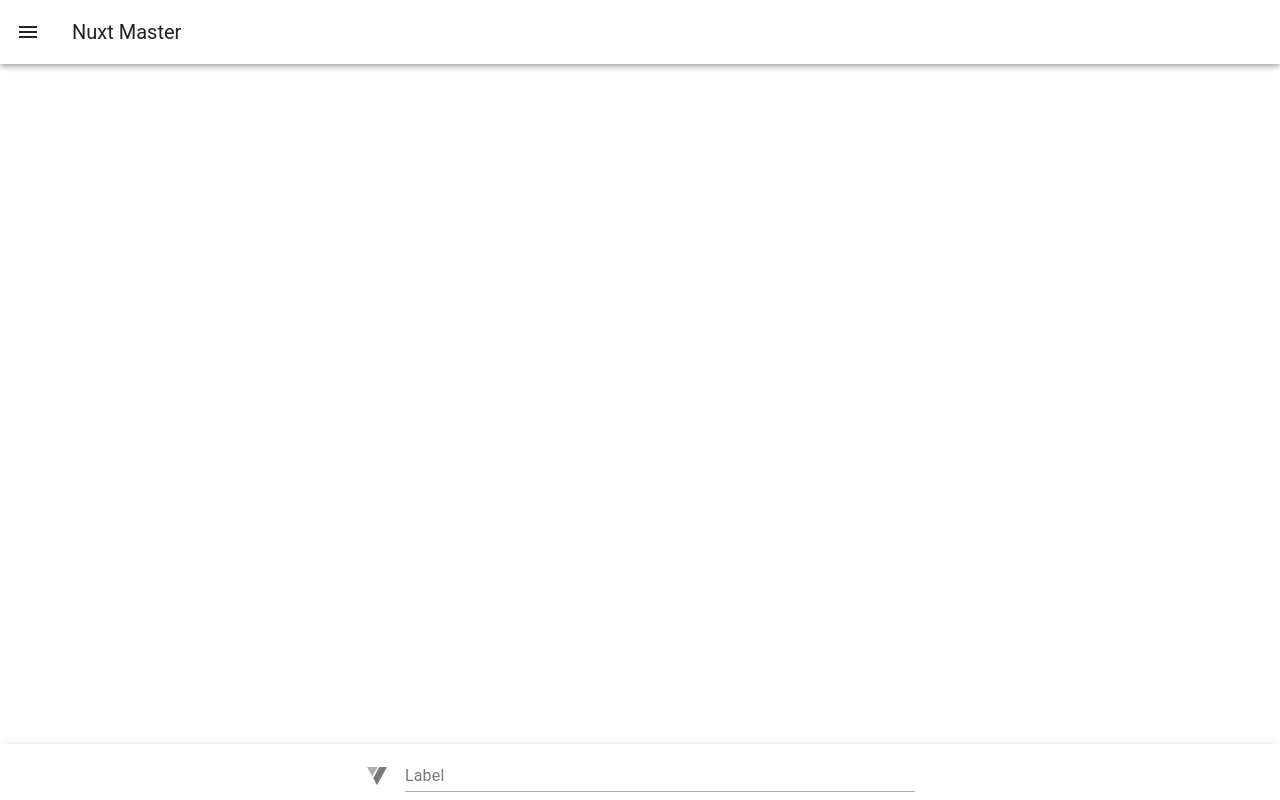
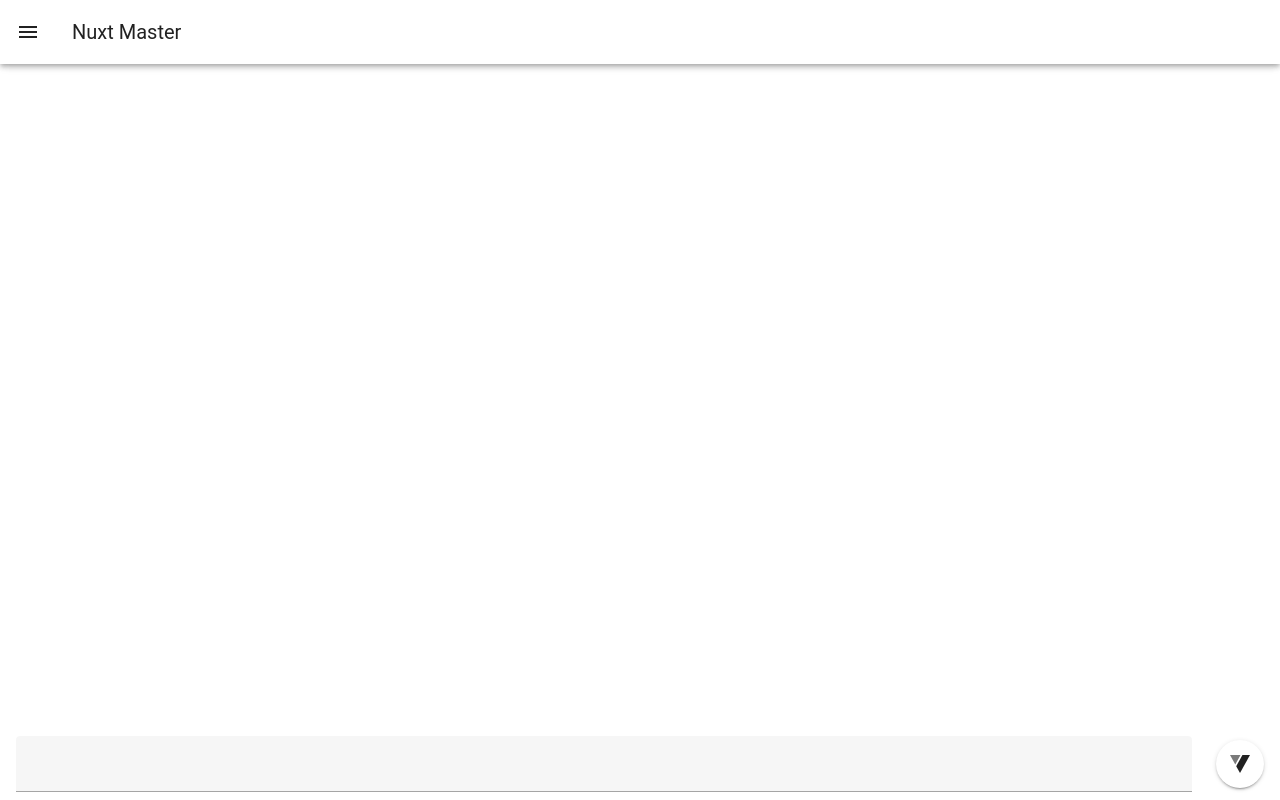
Before and after one commit to KUGAKU/nuxtjs3-master, a Nuxt app: page /chat in a window 1280 px wide. Built offline with nearby package versions, Linux system fonts and the light colour scheme.

Commit message:
add footer

```diff
--- a/layouts/default.vue
+++ b/layouts/default.vue
@@ -1,8 +1,6 @@
 <template>
   <v-app>
-    <v-navigation-drawer v-model="drawer">
-      <!--  -->
-    </v-navigation-drawer>
+    <v-navigation-drawer v-model="drawer"></v-navigation-drawer>
 
     <v-app-bar>
       <v-app-bar-nav-icon @click="drawer = !drawer"></v-app-bar-nav-icon>
@@ -11,12 +9,15 @@
     </v-app-bar>
 
     <v-main>
-      <v-container fill-height>
-        <v-row justify="center">
-          <slot />
-        </v-row>
+      <v-container>
+        <slot />
       </v-container>
     </v-main>
+
+    <v-footer app>
+      <v-text-field hide-details="auto" class="mr-6"></v-text-field>
+      <v-btn icon="$vuetify"></v-btn>
+    </v-footer>
   </v-app>
 </template>
 
--- a/pages/chat.vue
+++ b/pages/chat.vue
@@ -1,17 +1,3 @@
-<template>
-  <v-main>
-    <v-container></v-container>
-
-    <v-bottom-navigation>
-      <v-responsive class="mx-auto" max-width="550">
-        <v-text-field
-          label="Label"
-          prepend-icon="$vuetify"
-          variant="underlined"
-        ></v-text-field>
-      </v-responsive>
-    </v-bottom-navigation>
-  </v-main>
-</template>
+<template></template>
 
 <script setup lang="ts"></script>
```
